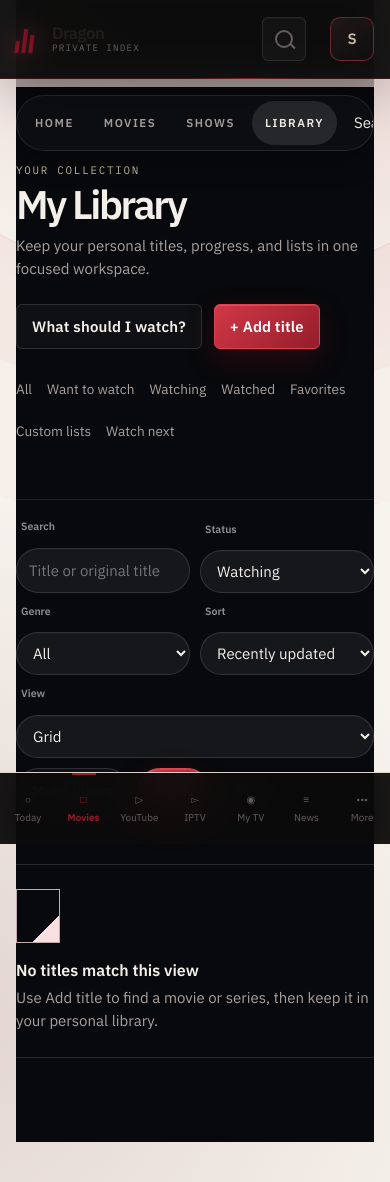
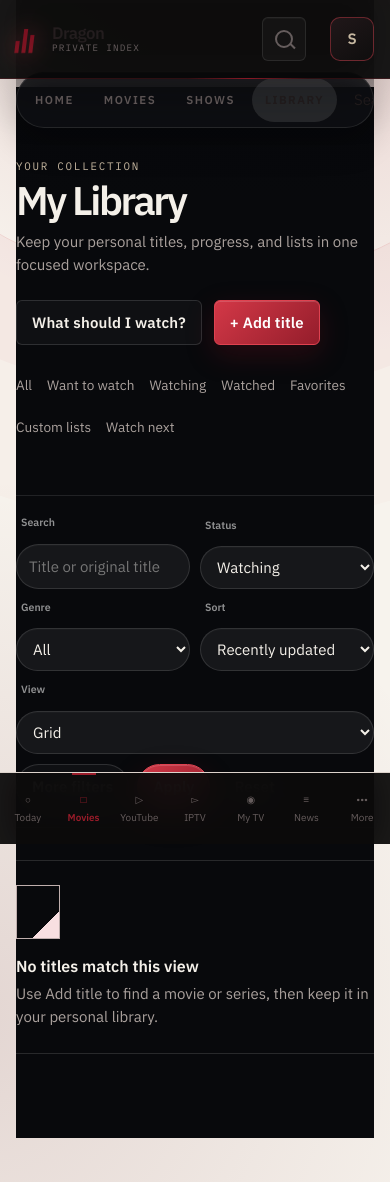
Before and after one commit to Dragon0WaTTyler/dragon-dashboardv2, a Flask app: page /movies/library in a window 390 px wide. Shown: the top 1182 px of the page. Run offline with Flask 3, Linux system fonts and the light colour scheme; the visitor is signed in with stand-in values (Sample User, id 1); data that the repository does not hold is empty; some libraries are stand-ins or nearby versions.

Commit message:
movies: stabilize nav overlay and rail controls

```diff
--- a/app/static/css/pages/movies.css
+++ b/app/static/css/pages/movies.css
@@ -1645,10 +1645,11 @@ body.is-player-embed-fullscreen { overflow: hidden; }
   max-width: none;
 }
 
-/* Shared rail controls are edge overlays, vertically aligned to the media
-   viewport. The primitive mounts them inside each rail so 50% is exact. */
+/* Shared rail controls use a stable shell: scroller and controls are siblings,
+   so scrolling the card track can never move the buttons. */
 .movies-v2 .movie-rail-section,
-.movies-v2 .movie-rail { position: relative; }
+.movies-v2 .movie-rail-shell { position: relative; }
+.movies-v2 .movie-rail-shell { width: 100%; min-width: 0; }
 .movies-v2 .movie-rail__controls {
   position: absolute;
   inset-inline: 0;
@@ -1686,6 +1687,12 @@ body.is-player-embed-fullscreen { overflow: hidden; }
   .movies-v2 .movie-rail__control { width: 38px; height: 38px; }
   .movies-v2 .movie-rail__control:first-child { left: 2px; }
   .movies-v2 .movie-rail__control:last-child { right: 2px; }
+}
+
+.movies-v2 .movie-personal-hero { margin-top: 0; }
+@media (max-width: 720px) {
+  .movies-v2 .movie-personal-hero { padding-top: clamp(80px, 21vw, 96px); }
+  .movies-v2--library .movies-page-heading { padding-top: 52px; }
 }
 
 /* Phase 1 availability browsing and shared rail controls. */
@@ -2507,3 +2514,42 @@ body.is-player-embed-fullscreen { overflow: hidden; }
   .movie-personal-hero__controls { justify-content: center; }
   .movies-page-heading { display: grid; align-items: start; }
 }
+
+/* Final nav overlay contract (must remain after legacy correction blocks). */
+html body .movies-v2 .movie-v2-nav {
+  position: fixed;
+  top: calc(72px + 48px + 12px);
+  right: clamp(16px, 3vw, 48px);
+  z-index: 30;
+  width: max-content;
+  max-width: min(680px, calc(100vw - 32px));
+  margin: 0;
+}
+html body > .movie-v2-nav--overlay {
+  position: fixed;
+  top: calc(72px + 48px + 12px);
+  right: clamp(16px, 3vw, 48px);
+  z-index: 30;
+  width: max-content;
+  max-width: min(680px, calc(100vw - 32px));
+  margin: 0;
+}
+@media (max-width: 720px) {
+  html body .movies-v2 .movie-v2-nav {
+    top: 72px;
+    right: 16px;
+    left: 16px;
+    width: auto;
+    max-width: none;
+  }
+  html body > .movie-v2-nav--overlay {
+    top: 72px;
+    right: 16px;
+    left: 16px;
+    width: auto;
+    max-width: none;
+    overflow-x: auto;
+    scrollbar-width: none;
+  }
+  html body > .movie-v2-nav--overlay::-webkit-scrollbar { display: none; }
+}
--- a/app/static/js/movies.js
+++ b/app/static/js/movies.js
@@ -143,6 +143,15 @@ const showMovieToast = (message, level = "success") => {
   if (sessionStorage.getItem("dragon:recommendation-dismissed") === "1") section.hidden = true;
 })();
 
+/* Keep the local Movies navigation out of the cinematic shell's overflow
+ * containing block. It remains a viewport overlay while the page scrolls. */
+(() => {
+  const localNav = document.querySelector(".movies-v2 .movie-v2-nav");
+  if (!localNav || localNav.parentElement === document.body) return;
+  localNav.classList.add("movie-v2-nav--overlay");
+  document.body.append(localNav);
+})();
+
 /* Shared, keyboard-friendly controls for horizontal Movies rails. */
 (() => {
   const rails = document.querySelectorAll("[data-movie-rail]");
@@ -154,6 +163,12 @@ const showMovieToast = (message, level = "success") => {
     const section = rail.closest("section") || rail.parentElement;
     if (!section) return;
     section.classList.add("movie-rail-section");
+    const shell = document.createElement("div");
+    shell.className = "movie-rail-shell";
+    shell.dataset.railShell = "true";
+    rail.parentNode.insertBefore(shell, rail);
+    shell.append(rail);
+    rail.classList.add("movie-rail__scroller");
     const controls = document.createElement("div");
     controls.className = "movie-rail__controls";
     const previous = document.createElement("button");
@@ -165,7 +180,7 @@ const showMovieToast = (message, level = "success") => {
     previous.innerHTML = "‹";
     next.innerHTML = "›";
     controls.append(previous, next);
-    rail.append(controls);
+    shell.append(controls);
     const update = () => {
       const max = rail.scrollWidth - rail.clientWidth - 2;
       previous.disabled = rail.scrollLeft <= 2;
```
Also changed, not shown: docs/movies/MOVIES_V2_VISUAL_ACCEPTANCE.md (+39 -5 lines), tests/browser/test_movies_phase1.py (+66 -4 lines).
